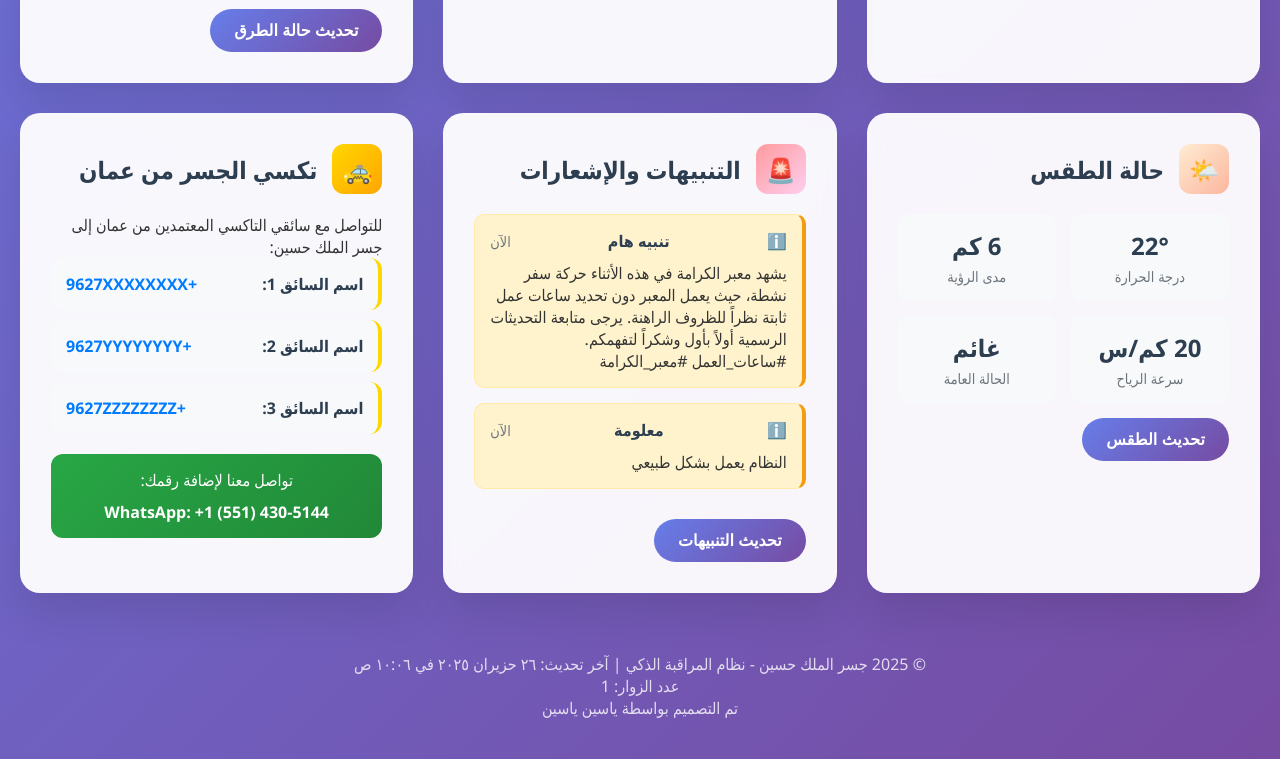
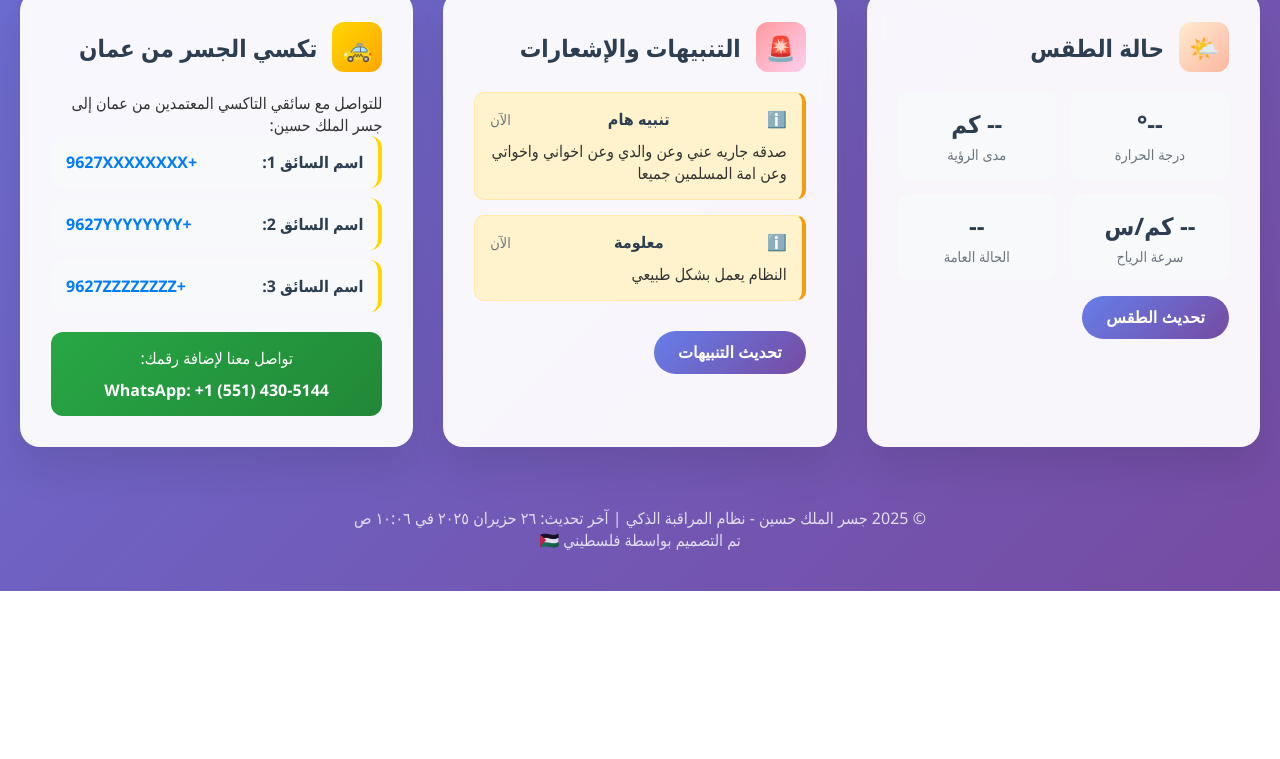
Before and after one commit to yaseenyaseen123/jsor, a plain HTML site: page index.html in a window 1280 px wide. Shown: the part 1079-1838 px from the top of the page. After the commit the page ends 1670 px from the top, so only its background shows below. Drawn offline with Linux system fonts and the light colour scheme.

Commit message:
Update index.html

```diff
--- a/index.html
+++ b/index.html
@@ -637,10 +637,7 @@
                             <span class="alert-title">تنبيه هام</span>
                             <span class="alert-time">الآن</span>
                         </div>
-                        <div class="alert-message">
-                            يشهد معبر الكرامة في هذه الأثناء حركة سفر نشطة، حيث يعمل المعبر دون تحديد ساعات عمل ثابتة نظراً للظروف الراهنة.
-                            يرجى متابعة التحديثات الرسمية أولاً بأول وشكراً لتفهمكم.
-                            #ساعات_العمل #معبر_الكرامة
+                        <div class="alert-message">صدقه جاريه عني وعن والدي وعن اخواني واخواتي وعن امة المسلمين جميعا
                         </div>
                     </div>
                     <div class="alert">
@@ -685,8 +682,8 @@
 
         <footer class="footer">
             <p>© 2025 جسر الملك حسين - نظام المراقبة الذكي | آخر تحديث: <span id="last-update"></span></p>
-            <p>عدد الزوار: <span id="visitor-count">0</span></p>
-            <p>تم التصميم بواسطة ياسين ياسين</p>
+
+            <p>تم التصميم بواسطة  فلسطيني 🇵🇸</p>
         </footer>
     </div>
 
```
